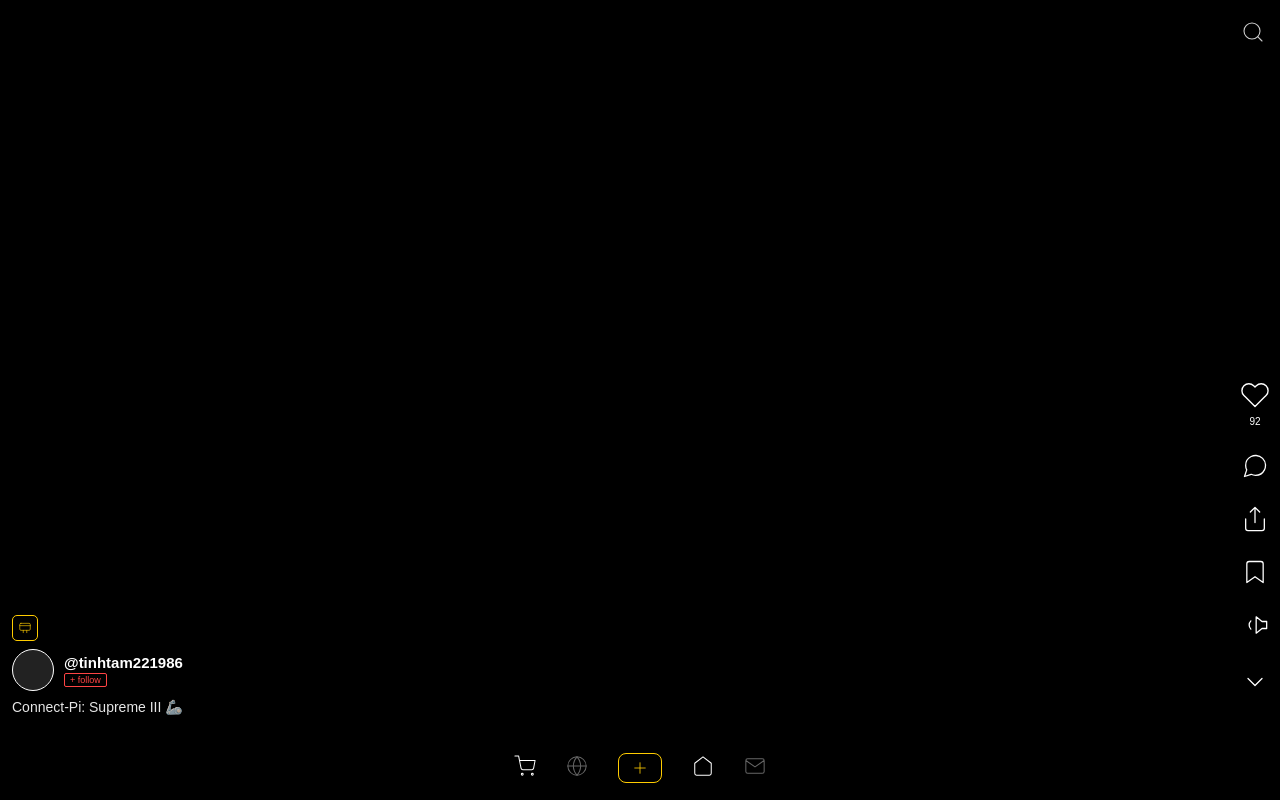
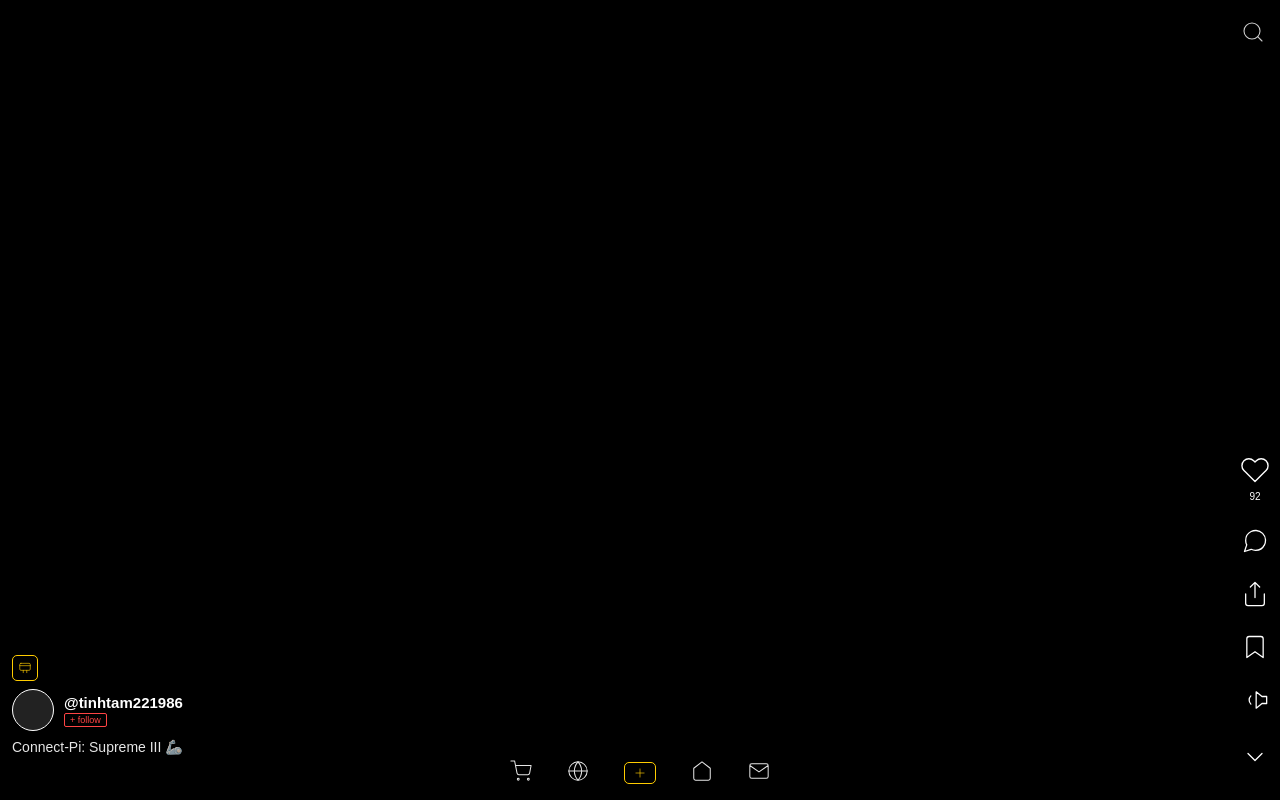
Before and after one commit to tinhtam221986/CONNECT-PI-SUPREME-III, a Next.js app: page / in a window 1280 px wide. Built offline with nearby package versions, Linux system fonts and the light colour scheme.

Commit message:
Update page.tsx

```diff
--- a/app/page.tsx
+++ b/app/page.tsx
@@ -5,6 +5,7 @@ import { SupremeIcon } from './SupremeIcons';
 export default function SupremeMasterApp() {
   const [view, setView] = useState<'feed' | 'profile' | 'upload'>('feed');
   const [showVolMenu, setShowVolMenu] = useState(false);
+  const [isMuted, setIsMuted] = useState(false); // Quản lý trạng thái loa
 
   return (
     <div style={{ position: 'relative', width: '100vw', height: '100vh', backgroundColor: '#000', overflow: 'hidden', color: '#fff', fontFamily: 'sans-serif' }}>
@@ -13,11 +14,12 @@ export default function SupremeMasterApp() {
         <>
           <div style={{ position: 'absolute', top: '20px', right: '15px', zIndex: 100, opacity: 0.8 }}><SupremeIcon name="search" size={24} /></div>
 
-          {/* 1. DÀN ĐỀU CÁC NÚT BÊN PHẢI (Lấy tim làm mốc) */}
+          {/* 1 & 3. DÀN ĐỀU CỘT PHẢI XUỐNG SÁT ĐÁY & KHÔI PHỤC NÚT V #5 */}
           <div style={{
-            position: 'absolute', right: '10px', bottom: '100px',
+            position: 'absolute', right: '10px',
+            bottom: '25px', // Kéo xuống sát đáy (cùng khoảng cách gap)
             display: 'flex', flexDirection: 'column',
-            gap: '25px', // Tăng gap và cố định để dàn đều từ tim xuống
+            gap: '25px',
             alignItems: 'center', zIndex: 100
           }}>
             <div style={{ textAlign: 'center' }}><SupremeIcon name="heart" size={30} /><div style={{ fontSize: '10px', marginTop: '2px' }}>92</div></div>
@@ -25,23 +27,32 @@ export default function SupremeMasterApp() {
             <SupremeIcon name="share" size={28} />
             <SupremeIcon name="save" size={28} />
 
-            {/* 3 & 4. NÚT LOA VÀ MENU CHUẨN HÓA (Phục hồi chức năng và ngăn cách) */}
+            {/* 4. NÚT LOA 🔊 CHUẨN HÓA 3 NGĂN CHỨC NĂNG */}
             <div style={{ position: 'relative' }}>
-              <div onClick={() => setShowVolMenu(!showVolMenu)} style={{ cursor: 'pointer' }}><SupremeIcon name="volume" size={28} flip={true} /></div>
+              <div onClick={() => setShowVolMenu(!showVolMenu)} style={{ cursor: 'pointer' }}>
+                <SupremeIcon name="volume" size={28} flip={true} color={isMuted ? "#ff4444" : "#fff"} />
+              </div>
               {showVolMenu && (
-                <div style={{ position: 'absolute', right: '45px', bottom: '0', width: '130px', backgroundColor: 'rgba(15,15,15,0.95)', borderRadius: '10px', border: '0.5px solid #333', boxShadow: '0 4px 15px rgba(0,0,0,0.5)' }}>
-                  <div style={{ padding: '12px', fontSize: '12px', color: '#fff' }}>Âm thanh: Bật</div>
-                  <div style={{ height: '0.5px', backgroundColor: '#333', margin: '0 10px' }}></div> {/* Ngăn cách chuẩn */}
-                  <div style={{ padding: '12px', fontSize: '12px', color: '#fff' }}>Lưu âm thanh</div>
+                <div style={{ position: 'absolute', right: '45px', bottom: '0', width: '150px', backgroundColor: 'rgba(15,15,15,0.98)', borderRadius: '10px', border: '0.5px solid #333', overflow: 'hidden' }}>
+                  <div onClick={() => {setIsMuted(!isMuted); setShowVolMenu(false)}} style={{ padding: '12px', fontSize: '12px', cursor: 'pointer' }}>
+                    {isMuted ? "🔈 Mở âm thanh" : "🔇 Tắt âm thanh"}
+                  </div>
+                  <div style={{ height: '0.5px', backgroundColor: '#333' }}></div>
+                  <div style={{ padding: '12px', fontSize: '12px', cursor: 'pointer' }}>🎵 Lưu âm thanh</div>
+                  <div style={{ height: '0.5px', backgroundColor: '#333' }}></div>
+                  <div style={{ padding: '12px', fontSize: '12px', cursor: 'pointer' }}>✨ Sử dụng</div>
                 </div>
               )}
             </div>
-            {/* 3. NÚT V #5 PHỤC HỒI TÁC DỤNG (Bấm để đổi view hoặc đóng menu) */}
-            <div onClick={() => setShowVolMenu(false)} style={{ cursor: 'pointer' }}><SupremeIcon name="chevron" size={28} /></div>
+
+            {/* 3. KHÔI PHỤC TÁC DỤNG NÚT V #5 */}
+            <div onClick={() => { setShowVolMenu(false); /* Thêm logic chuyển video tại đây */ }} style={{ cursor: 'pointer', transform: 'rotate(0deg)' }}>
+              <SupremeIcon name="chevron" size={28} />
+            </div>
           </div>
 
-          {/* 5. CỤM THÔNG TIN BÊN TRÁI (Hạ thấp xuống gần thanh điều hướng) */}
-          <div style={{ position: 'absolute', bottom: '85px', left: '12px', zIndex: 100, display: 'flex', flexDirection: 'column', gap: '8px' }}>
+          {/* 5. CỤM THÔNG TIN BÊN TRÁI (Kéo xuống sát đáy) */}
+          <div style={{ position: 'absolute', bottom: '45px', left: '12px', zIndex: 100, display: 'flex', flexDirection: 'column', gap: '8px' }}>
             <div style={{ width: '24px', height: '24px', borderRadius: '5px', border: '0.8px solid #ffcc00', display: 'flex', alignItems: 'center', justifyContent: 'center' }}><SupremeIcon name="store" size={14} color="#ffcc00" /></div>
             <div style={{ display: 'flex', alignItems: 'center', gap: '10px' }}>
               <div style={{ width: '40px', height: '40px', borderRadius: '50%', border: '1px solid #fff', backgroundColor: '#222' }} />
@@ -55,30 +66,31 @@ export default function SupremeMasterApp() {
         </>
       )}
 
-      {/* 2 & 6. THANH ĐIỀU HƯỚNG TRONG SUỐT & THU GỌN KHOẢNG CÁCH NÚT */}
+      {/* 2. THANH ĐIỀU HƯỚNG SÁT MÉP DƯỚI & THU NHỎ NÚT + #8 */}
       <div style={{
-        position: 'fixed', bottom: 0, width: '100%', height: '65px',
-        display: 'flex', alignItems: 'center', justifyContent: 'center', // Căn giữa toàn bộ cụm nút
-        backgroundColor: 'transparent', // Trong suốt hoàn toàn
-        zIndex: 1000
+        position: 'fixed', bottom: '5px', // Sát mép dưới cùng
+        width: '100%', height: '45px',
+        display: 'flex', alignItems: 'center', justifyContent: 'center',
+        backgroundColor: 'transparent', zIndex: 1000
       }}>
-        {/* Container bọc các nút để co cụm lại, không dàn trải hết màn hình */}
-        <div style={{ display: 'flex', alignItems: 'center', gap: '30px', backgroundColor: 'rgba(0,0,0,0.4)', padding: '10px 25px', borderRadius: '30px' }}>
-          <div onClick={() => setView('feed')} style={{ opacity: view === 'feed' ? 1 : 0.4 }}><SupremeIcon name="cart" size={22} /></div>
-          <div style={{ opacity: 0.4 }}><SupremeIcon name="global" size={22} /></div>
+        <div style={{ display: 'flex', alignItems: 'center', gap: '35px', backgroundColor: 'rgba(0,0,0,0.3)', padding: '5px 25px', borderRadius: '30px' }}>
+          <div onClick={() => setView('feed')} style={{ opacity: 0.9 }}><SupremeIcon name="cart" size={22} /></div>
+          <div style={{ opacity: 0.9 }}><SupremeIcon name="global" size={22} /></div>
 
+          {/* NÚT + #8 (Thu nhỏ bằng 3/5 kích thước cũ) */}
           <div onClick={() => setView('upload')} style={{
-            width: '42px', height: '28px', borderRadius: '8px', border: '1.5px solid #ffcc00',
+            width: '30px', height: '20px', // Đã thu nhỏ
+            borderRadius: '5px', border: '1.2px solid #ffcc00',
             display: 'flex', alignItems: 'center', justifyContent: 'center',
             backgroundColor: view === 'upload' ? '#ffcc00' : 'transparent'
           }}>
-            <SupremeIcon name="plus" size={18} color={view === 'upload' ? "#000" : "#ffcc00"} />
+            <SupremeIcon name="plus" size={14} color={view === 'upload' ? "#000" : "#ffcc00"} />
           </div>
 
-          <div onClick={() => setView('feed')} style={{ opacity: view === 'feed' ? 1 : 0.4 }}><SupremeIcon name="home" size={22} /></div>
-          <div style={{ opacity: 0.4 }}><SupremeIcon name="mail" size={22} /></div>
+          <div onClick={() => setView('feed')} style={{ opacity: 0.9 }}><SupremeIcon name="home" size={22} /></div>
+          <div style={{ opacity: 0.9 }}><SupremeIcon name="mail" size={22} /></div>
         </div>
       </div>
     </div>
   );
-            }
+      }
```
